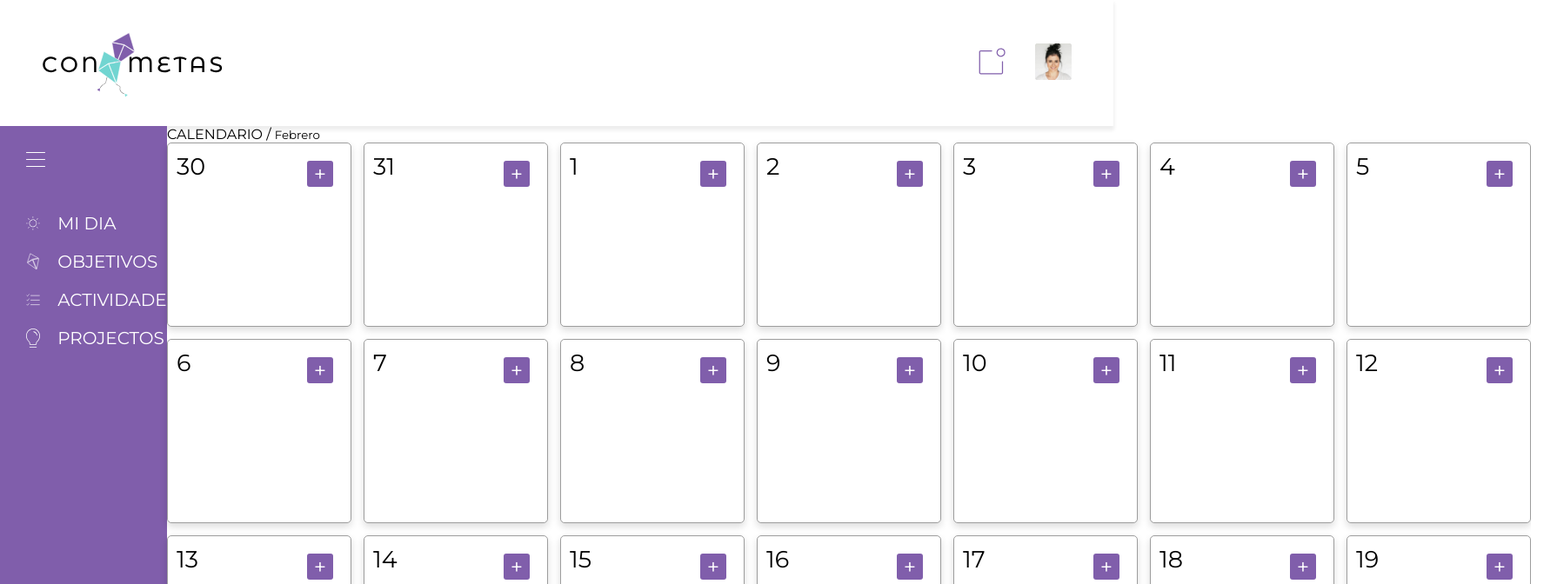
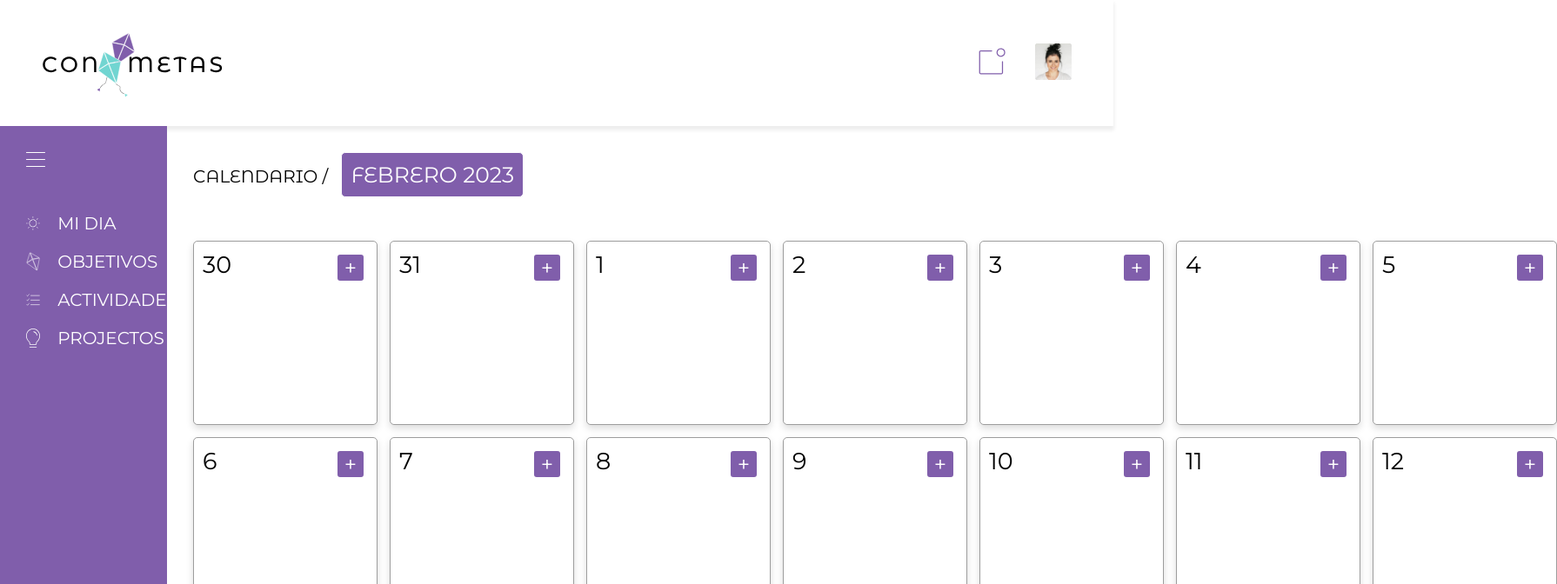
Before and after one commit to luciamouriz/conmetas, a React (Vite) app: page / in a window 1280 px wide. Shown: the top 672 px of the page at 87% size, 1790 px wide, since content can reach past the window. Built offline with nearby package versions, Linux system fonts and the light colour scheme.

Commit message:
Validaciones y maquetacion CSS

```diff
--- a/src/components/UIDate/UIDate.jsx
+++ b/src/components/UIDate/UIDate.jsx
@@ -1,4 +1,4 @@
-import { useState } from "react"
+import { useRef, useState } from "react"
 import { Calendar } from "../calendar/Calendar"
 
 export const UIDate = () => {
@@ -12,8 +12,9 @@ export const UIDate = () => {
 
   const [showCalendar, setShowCalendar] = useState(false);
   const [showUIDate, setShowUIDate] = useState(false);
-  const [inputValue, setInputValue] = useState([]);
+  const [inputValue, setInputValue] = useState(yearToday);
   const [id, setID] = useState('');
+  const validation = useRef(null)
 
 
   const handleInputChange = event => {
@@ -24,17 +25,11 @@ export const UIDate = () => {
       setInputValue(event.target.value);
     }
 
-
   };
 
   const handleClickMonth = event => {
-    /* Array.from(document.getElementsByTagName('button')).map(elem => elem.classList.remove('active'))
-    event.currentTarget.classList.add('active'); */
-
-    if (inputValue.length === 0) {
-      alert("falta el año")
-    } else if (Number(inputValue) < yearToday || Number(inputValue) > 2119) {
-      alert('Año actual hasta 2119')
+    if (inputValue.length === 0 || Number(inputValue) < yearToday || Number(inputValue) > 2119) {
+      validation.current.innerText = "Escribe un año entre año actual y 2119"
     } else {
       setID(event.currentTarget.id)
       setShowCalendar(true)
@@ -42,26 +37,30 @@ export const UIDate = () => {
     }
   }
 
-  const handleClickUIDate = event => {
+
+  const handleClickUIDate = () => {
     setShowUIDate(true)
   }
 
+
   return (
-    <>
-      <p>CALENDARIO / <button onClick={handleClickUIDate}>{id != "" ? months[id] : months[monthToday]}</button></p>
+    <div className="uidate-wrapper">
+      <p>CALENDARIO / <button onClick={handleClickUIDate}>{id != "" ? `${months[id]} ${inputValue}` : `${months[monthToday]} ${yearToday}`}</button></p>
+      {showUIDate &&
+        <div className="select-date">
+          <p ref={validation}>Selecciona una fecha</p>
+          <input type="text" value={inputValue} onChange={handleInputChange} onKeyPress={handleInputChange} placeholder="Año"/>
 
-      {showUIDate &&
-        <div className="uidate-wrapper">
-          <input type="text" value={inputValue} onChange={handleInputChange} onKeyPress={handleInputChange} />
-          {months.map((month, index) => (
-            <button id={index} onClick={handleClickMonth}>{month}</button>
-          ))}
+          <div className="buttons-months">
+            {months.map((month, index) => (
+              <button id={index} onClick={handleClickMonth}>{month}</button>
+            ))}
+          </div>
+        </div>
 
-        </div>
       }
-
       {showCalendar == true && inputValue != "" ? <Calendar month={id} year={inputValue} /> : <Calendar month={monthToday} year={yearToday} />}
-    </>
+    </div>
 
   )
 }
--- a/src/components/UIDate/uidate.scss
+++ b/src/components/UIDate/uidate.scss
@@ -1,3 +1,83 @@
-.active{
+@use "../../styles/config.scss" as conf;
+
+
+.active {
     background-color: red;
 }
+
+.uidate-wrapper {
+    position: relative;
+    padding: 30px;
+
+    p button {
+        font-family: conf.$montserratAlter;
+        font-size: 25px;
+        text-transform: uppercase;
+        background-color: conf.$primary-color;
+        color: conf.$white;
+        font-style: normal;
+        padding: 10px;
+        border-radius: 5px;
+        margin-left: 10px;
+        margin-bottom: 50px;
+        border:1px solid;
+        cursor: pointer;
+
+        @include conf.hover-button;
+    }
+
+    p {
+        font-size: 20px;
+        font-family: conf.$montserratAlter;
+    }
+
+
+    .select-date {
+        position: absolute;
+        background-color: conf.$white;
+        box-shadow: conf.$shadow;
+        padding: 50px;
+        display: flex;
+        flex-direction: column;
+        align-items: center;
+        gap: 40px;
+
+
+        input {
+
+            width: 20%;
+            height: 50px;
+            font-size: 30px;
+            text-align: center;
+            border-radius: 3px;
+            border-color: conf.$primary-color;
+
+            &:focus {
+                outline: 0;
+                background-color: conf.$primary-color-light;
+            }
+        }
+
+
+        .buttons-months {
+            display: grid;
+            grid-template-columns: repeat(4, 1fr);
+            gap: 10px;
+
+            button {
+                padding: 20px;
+                background-color: conf.$primary-color;
+                color: conf.$white;
+                font-size: 16px;
+                border-radius: 3px;
+                border: 1px solid;
+                text-transform: uppercase;
+                cursor: pointer;
+
+                @include conf.hover-button;
+            }
+
+        }
+
+    }
+}
--- a/src/components/buttons/add/ButtonAdd.jsx
+++ b/src/components/buttons/add/ButtonAdd.jsx
@@ -1,6 +1,6 @@
 
 export const ButtonAdd = () => {
   return (
-    <button className="btn-add">+</button>
+    <button className="button-add">+</button>
   )
 }
--- a/src/components/buttons/add/buttonadd.scss
+++ b/src/components/buttons/add/buttonadd.scss
@@ -1,9 +1,14 @@
-.btn-add {
-    background-color: #805EAB;
-    color: white;
+
+@use "../../../styles/config.scss" as conf;
+
+.button-add {
+    background-color:conf.$primary-color;
+    color: conf.$white;
     width: 30px;
     height: 30px;
     border: 0;
     font-size: 25px;
     border-radius: 3px;
+    cursor: pointer;
+    @include conf.hover-button;
 }
--- a/src/components/calendar/Calendar.jsx
+++ b/src/components/calendar/Calendar.jsx
@@ -1,5 +1,5 @@
 
-import { Day } from "./day/Day";
+import { CardDay } from "./day/CardDay";
 
 
 export const Calendar = ({ month, year }) => {
@@ -35,8 +35,7 @@ export const Calendar = ({ month, year }) => {
         <>
             <div className="calendar-wrapper">
                 {array.map((day, index) => (
-                    <Day key={index} day={day} />
-
+                    <CardDay key={index} day={day} />
                 ))}
 
             </div>
--- a/src/components/calendar/day/Day.jsx
+++ b/src/components/calendar/day/CardDay.jsx
@@ -1,6 +1,6 @@
 import { ButtonAdd } from "../../buttons/add/ButtonAdd"
 
-export const Day = ({day}) => {
+export const CardDay = ({day}) => {
   return (
     <div className="card-day">
         <div className="num-day">{day}</div>
--- a/src/components/calendar/day/day.scss
+++ b/src/components/calendar/day/cardday.scss
@@ -14,7 +14,7 @@
         margin: 10px;
     }
 
-    .btn-add {
-        margin: 20px;
+    .button-add {
+        margin: 15px;
     }
 }
--- a/src/styles/config.scss
+++ b/src/styles/config.scss
@@ -9,15 +9,34 @@
     --color-error: #AB5E5E;
     --white-color: #FFFFFF;
     --black-color: #000000;
+    --shadow: 0px 4px 8px rgba(0, 0, 0, 0.14);
     --font-montserrat: 'Montserrat';
-    --font-montserratAlter: 'Montserrat Alternate';
+    --font-montserratAlter: 'Montserrat Alternates';
 }
 
-
+/*Colors*/
 $primary-color: var(--primary-color);
+$primary-color-medium : var(--primary-color-medium);
+$primary-color-light : var(--primary-color-light);
 $secondary-color: var(--secondary-color);
 $white: var(--white-color);
 $black: var(--black-color);
 
+/*Shadows*/
+$shadow: var(--shadow);
+
+/*Fonts*/
 $montserrat: var(--font-montserrat);
 $montserratAlter: var(--font-montserratAlter);
+
+
+
+@mixin hover-button {
+
+    &:hover {
+        background-color: var(--primary-color-light);
+        border: var(--primary-color) 1px solid;
+        color: var(--primary-color);
+    }
+
+}
--- a/src/styles/general.scss
+++ b/src/styles/general.scss
@@ -2,9 +2,7 @@
 @use "./config" as conf;
 
 
-@import url('https://fonts.googleapis.com/css2?family=Montserrat:ital,wght@0,100;0,200;0,300;0,400;0,500;0,600;0,700;0,800;0,900;1,100;1,200;1,300;1,400;1,500;1,600;1,700;1,800;1,900&display=swap');
 @import url('https://fonts.googleapis.com/css2?family=Montserrat+Alternates:ital,wght@0,100;0,200;0,300;0,400;0,500;0,600;0,700;0,800;0,900;1,100;1,200;1,300;1,400;1,500;1,600;1,700;1,800;1,900&family=Montserrat:ital,wght@0,100;0,200;0,300;0,400;0,500;0,600;0,700;0,800;0,900;1,100;1,200;1,300;1,400;1,500;1,600;1,700;1,800;1,900&display=swap');
-
 
 
 
```
Also changed, not shown: src/styles/style.scss (+4 -3 lines), src/assets/goals.svg, src/assets/logo.svg, src/components/buttons/addDate/ButtonAddDate.jsx (deleted).
